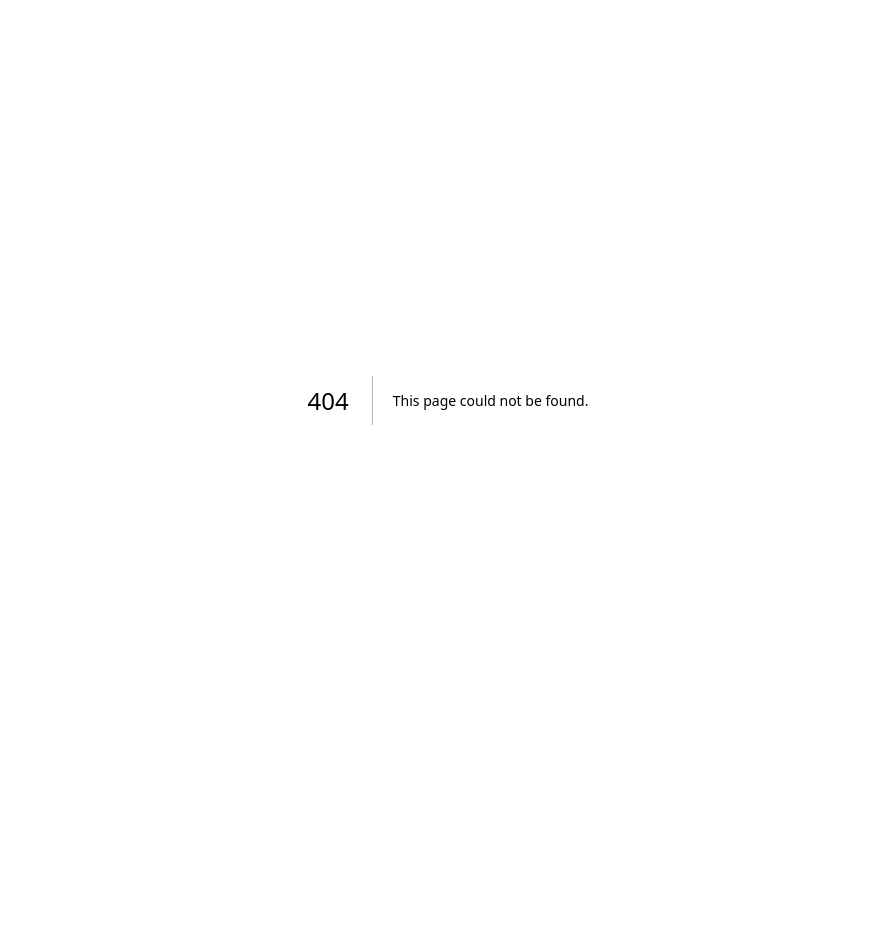
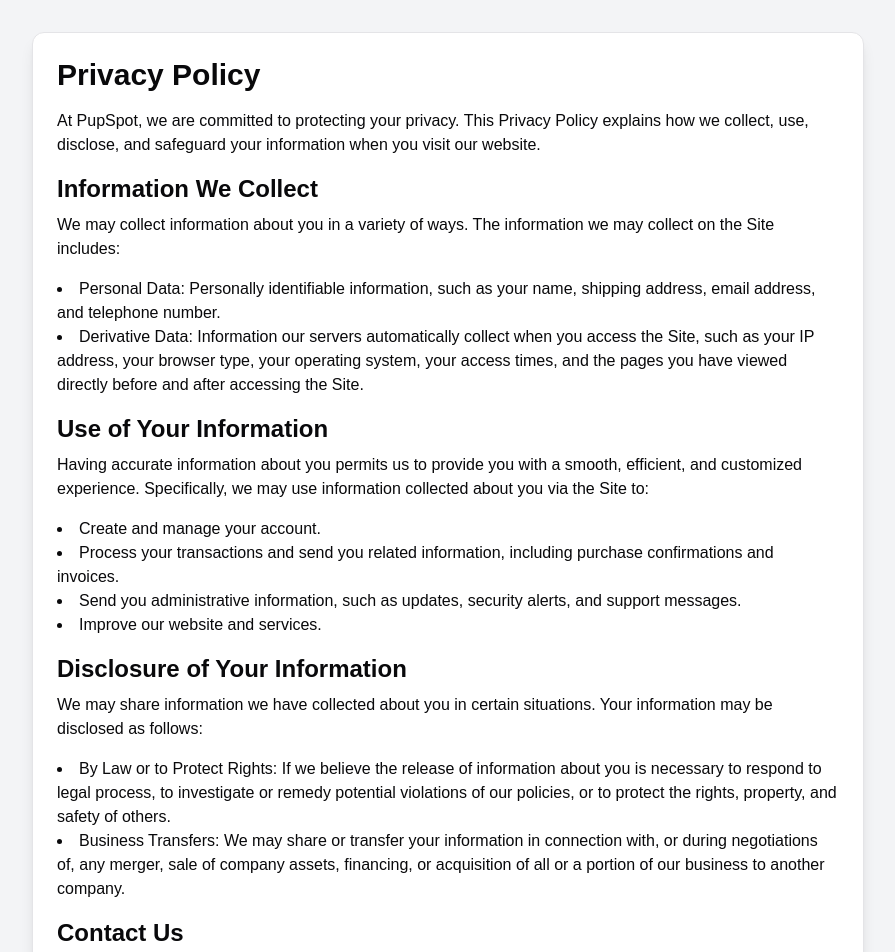
Before and after one commit to PupSpot/pupspot.github.io, a Next.js app: page /privacypolicy in a window 1280 px wide. Before the commit this address had no page. Shown: the top 952 px of the page, without its empty margins (192-1087 px from the left). Before the commit the page ends 800 px from the top, so only its background shows below. Built offline with nearby package versions, Linux system fonts and the light colour scheme.

Commit message:
Added privacy policy

```diff
--- /dev/null
+++ b/app/privacypolicy/page.tsx
@@ -0,0 +1,50 @@
+import { Card, CardContent } from '@/components/ui/card';
+
+const PrivacyPolicy = () => {
+    return (
+        <div className="min-h-screen bg-gray-100 py-8">
+            <div className="max-w-4xl mx-auto px-4 sm:px-6 lg:px-8">
+                <Card className="shadow-lg">
+                    <CardContent className="p-6">
+                        <h1 className="text-3xl font-bold mb-4">Privacy Policy</h1>
+                        <p className="mb-4">
+                            At PupSpot, we are committed to protecting your privacy. This Privacy Policy explains how we collect, use, disclose, and safeguard your information when you visit our website.
+                        </p>
+                        <h2 className="text-2xl font-semibold mb-2">Information We Collect</h2>
+                        <p className="mb-4">
+                            We may collect information about you in a variety of ways. The information we may collect on the Site includes:
+                        </p>
+                        <ul className="list-disc list-inside mb-4">
+                            <li>Personal Data: Personally identifiable information, such as your name, shipping address, email address, and telephone number.</li>
+                            <li>Derivative Data: Information our servers automatically collect when you access the Site, such as your IP address, your browser type, your operating system, your access times, and the pages you have viewed directly before and after accessing the Site.</li>
+                        </ul>
+                        <h2 className="text-2xl font-semibold mb-2">Use of Your Information</h2>
+                        <p className="mb-4">
+                            Having accurate information about you permits us to provide you with a smooth, efficient, and customized experience. Specifically, we may use information collected about you via the Site to:
+                        </p>
+                        <ul className="list-disc list-inside mb-4">
+                            <li>Create and manage your account.</li>
+                            <li>Process your transactions and send you related information, including purchase confirmations and invoices.</li>
+                            <li>Send you administrative information, such as updates, security alerts, and support messages.</li>
+                            <li>Improve our website and services.</li>
+                        </ul>
+                        <h2 className="text-2xl font-semibold mb-2">Disclosure of Your Information</h2>
+                        <p className="mb-4">
+                            We may share information we have collected about you in certain situations. Your information may be disclosed as follows:
+                        </p>
+                        <ul className="list-disc list-inside mb-4">
+                            <li>By Law or to Protect Rights: If we believe the release of information about you is necessary to respond to legal process, to investigate or remedy potential violations of our policies, or to protect the rights, property, and safety of others.</li>
+                            <li>Business Transfers: We may share or transfer your information in connection with, or during negotiations of, any merger, sale of company assets, financing, or acquisition of all or a portion of our business to another company.</li>
+                        </ul>
+                        <h2 className="text-2xl font-semibold mb-2">Contact Us</h2>
+                        <p className="mb-4">
+                            If you have questions or comments about this Privacy Policy, please contact us at: <a href="mailto:support@pupspot.com" className="text-blue-600">support@pupspot.com</a>
+                        </p>
+                    </CardContent>
+                </Card>
+            </div>
+        </div>
+    );
+};
+
+export default PrivacyPolicy;
--- a/components/LandingPage.tsx
+++ b/components/LandingPage.tsx
@@ -263,18 +263,18 @@ const Footer = () => (
                     <h4 className="text-white font-semibold mb-4">Features</h4>
                     <ul className="space-y-2 text-sm">
                         <li><Link href="/discover" className="hover:text-blue-400">Find Dog Parks</Link></li>
-                        <li><Link href="/places" className="hover:text-blue-400">Pet-friendly Places</Link></li>
+                        <li><Link href="/discover" className="hover:text-blue-400">Pet-friendly Places</Link></li>
                         <li><Link href="/events" className="hover:text-blue-400">Dog Events</Link></li>
-                        <li><Link href="/community" className="hover:text-blue-400">Community</Link></li>
+                        <li><Link href="/events" className="hover:text-blue-400">Community</Link></li>
                     </ul>
                 </div>
                 <div>
                     <h4 className="text-white font-semibold mb-4">Company</h4>
                     <ul className="space-y-2 text-sm">
-                        <li><Link href="/about" className="hover:text-blue-400">About Us</Link></li>
-                        <li><Link href="/contact" className="hover:text-blue-400">Contact</Link></li>
-                        <li><Link href="/privacy" className="hover:text-blue-400">Privacy Policy</Link></li>
-                        <li><Link href="/terms" className="hover:text-blue-400">Terms of Service</Link></li>
+                        <li><Link href="#" className="hover:text-blue-400">About Us</Link></li>
+                        <li><Link href="mailto:support@pupspot.com" className="hover:text-blue-400">Contact</Link></li>
+                        <li><Link href="/privacypolicy" className="hover:text-blue-400">Privacy Policy</Link></li>
+                        <li><Link href="/privacypolicy" className="hover:text-blue-400">Terms of Service</Link></li>
                     </ul>
                 </div>
             </div>
```
